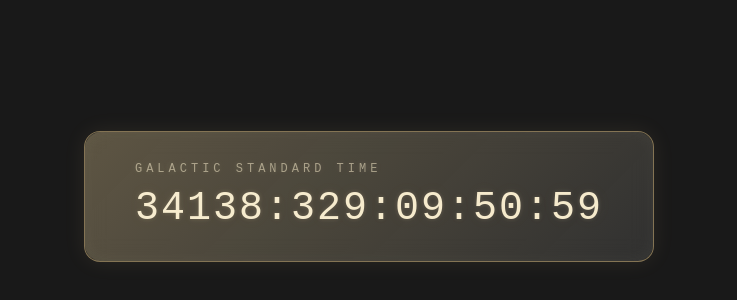
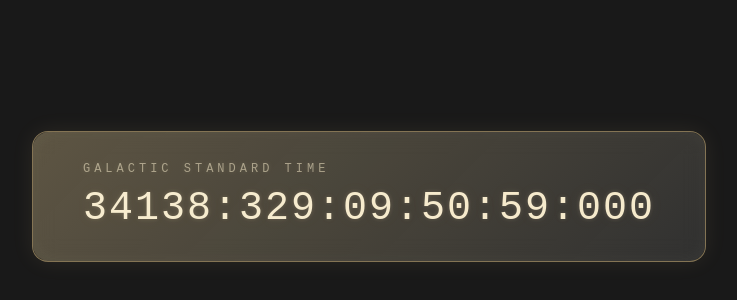
Before and after one commit to 3211/GST-Clock, a website: page index.html in a window 1280 px wide. Shown: the part 204-504 px from the top of the page, without its empty margins (271-1008 px from the left). Drawn offline with Linux system fonts and the light colour scheme.

Commit message:
Update index.html

```diff
--- a/index.html
+++ b/index.html
@@ -53,21 +53,16 @@
         mix-blend-mode: screen;
       }
 
-      /* -------- TEXT STYLING -------- */
-
-      /* Premium champagne-gold */
       #gst {
         font-size: 2.5rem;
         color: #f4e7c6; /* champagne gold */
         letter-spacing: 2px;
 
-        /* Warm golden aura instead of neon glow */
         text-shadow:
           0 0 4px rgba(255, 230, 180, 0.18),
           0 0 16px rgba(255, 210, 150, 0.08);
       }
 
-      /* Label: platinum-gold hybrid */
       .label {
         text-transform: uppercase;
         color: rgba(240, 225, 190, 0.55);
@@ -98,9 +93,10 @@
         const hh = String(d.getHours()).padStart(2, "0");
         const mm = String(d.getMinutes()).padStart(2, "0");
         const ss = String(d.getSeconds()).padStart(2, "0");
+        const ms = String(d.getMilliseconds()).padStart(3, "0"); // ← restored
 
         document.getElementById("gst").textContent =
-          `${baseYear}:${day}:${hh}:${mm}:${ss}`;
+          `${baseYear}:${day}:${hh}:${mm}:${ss}:${ms}`;  // ← appended
       }
 
       setInterval(updateGST, 250);
```
